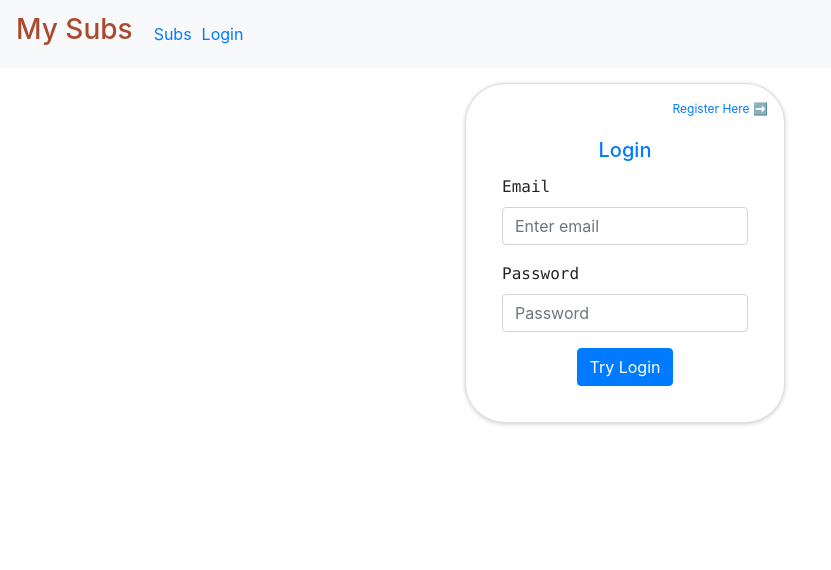
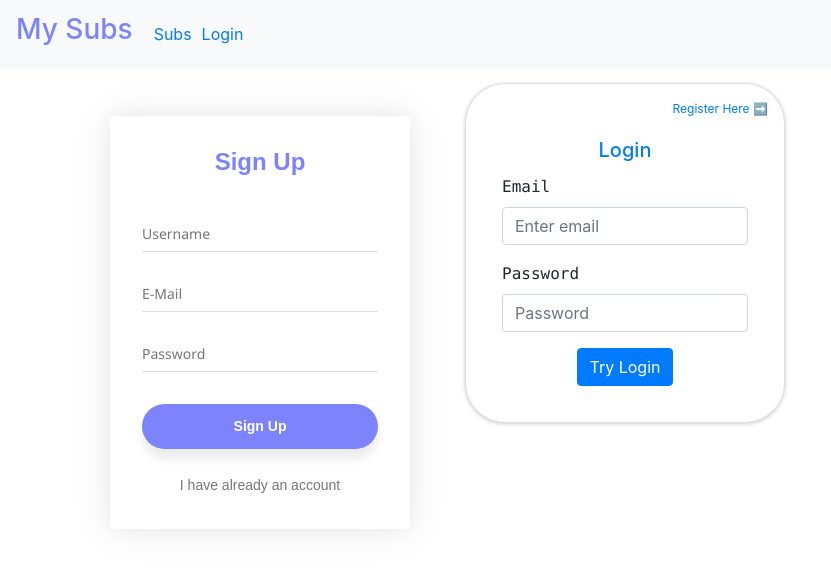
Before and after one commit to aardaipek/subscriptions-web-react, a React (Create React App) app: page / in a window 1280 px wide. Shown: the top 570 px of the page, without its empty margins (0-831 px from the left). Built offline with nearby package versions, Linux system fonts and the light colour scheme.

Commit message:
new ui components added

```diff
--- a/src/components/subscriptions/Subscription.js
+++ b/src/components/subscriptions/Subscription.js
@@ -21,9 +21,5 @@ function Subscription(props) {
 const layoutStyle = {
   marginTop: "10px",
 };
-const listStyle = {};
-const listItemStyle = {
-  cursor: "pointer",
-};
 
 export default Subscription;
--- a/src/components/ui-components/ConstantStyles.js
+++ b/src/components/ui-components/ConstantStyles.js
@@ -1,9 +1,10 @@
 // Colors
-export const primaryTheme = "#AA4A30";
-export const primaryTheme2 = "#D57149";
-export const primaryTheme3 = "#E89F71";
+export const primaryTheme = "#7C83FD";
+export const primaryTheme2 = "#476072";
+export const primaryTheme3 = "#185ADB";
 export const primaryTheme4 = "#EDCFA9";
 
 // Fonts
 export const fontFamily = "'Segoe UI', 'Helvetica Neue',sansserif";
-export const fontSize = "15px";
+export const fontSize = "14px";
+export const headingFontSize = "24px";
--- /dev/null
+++ b/src/components/ui-components/common/Button.js
@@ -0,0 +1,29 @@
+import styled, { css } from "styled-components";
+import { primaryTheme } from "../ConstantStyles";
+
+const CustomButton = ({ text }) => {
+  return <Button>{text}</Button>;
+};
+
+const Button = styled.button`
+  display: block;
+  width: 100%;
+  padding: 12px 0;
+  font-family: inherit;
+  font-size: 14px;
+  font-weight: 700;
+  color: #fff;
+  background-color: ${(props) => props.color || primaryTheme};;
+  border: 0;
+  border-radius: 35px;
+  box-shadow: 0 10px 10px rgba(0, 0, 0, .08);
+  cursor: pointer;
+  transition: all .25s cubic-bezier(.02, .01, .47, 1);
+
+  &:hover {
+    box-shadow: 0 15px 15px rgba(0, 0, 0, .16);
+    transform: translate(0, -5px);
+  }
+`
+
+export default CustomButton;
--- /dev/null
+++ b/src/components/ui-components/common/Card.js
@@ -0,0 +1,77 @@
+import React from "react";
+import styled, { css } from "styled-components";
+
+import CustomButton from "./Button";
+import Heading from "./Heading";
+import Input from "./Input";
+import Link from "./Link";
+
+const CustomCard = () => (
+  <CardWrapper>
+    <CardHeaderWrapper>
+      <Heading text="Sign Up"></Heading>
+    </CardHeaderWrapper>
+    <CardBody>
+      <CardFieldset>
+        <Input type="text" placeholder="Username"></Input>
+      </CardFieldset>
+
+      <CardFieldset>
+        <Input type="text" placeholder="E-Mail"></Input>
+      </CardFieldset>
+
+      <CardFieldset>
+        <Input type="password" placeholder="Password"></Input>
+      </CardFieldset>
+
+      <CardFieldset>
+        <CustomButton text="Sign Up" type="button"></CustomButton>
+      </CardFieldset>
+
+      <CardFieldset>
+        <Link text="I have already an account"></Link>
+      </CardFieldset>
+    </CardBody>
+  </CardWrapper>
+);
+
+const CardWrapper = styled.div`
+  overflow: hidden;
+  padding: 0 0 32px;
+  margin: 48px auto 0;
+  width: 300px;
+  font-family: Quicksand, arial, sans-serif;
+  box-shadow: 0 0 20px rgba(0, 0, 0, 0.05), 0 0px 40px rgba(0, 0, 0, 0.08);
+  border-radius: 5px;
+`;
+
+const CardHeaderWrapper = styled.header`
+  padding-top: 32px;
+  padding-bottom: 32px;
+`;
+
+const CardBody = styled.div`
+  padding-right: 32px;
+  padding-left: 32px;
+`;
+
+const CardFieldset = styled.fieldset`
+  position: relative;
+  padding: 0;
+  margin: 0;
+  border: 0;
+
+  & + & {
+    margin-top: 24px;
+  }
+
+  &:nth-last-of-type(2) {
+    margin-top: 32px;
+  }
+
+  &:last-of-type {
+    text-align: center;
+  }
+`;
+
+export default CustomCard;
--- /dev/null
+++ b/src/components/ui-components/common/Heading.js
@@ -0,0 +1,17 @@
+import styled, { css } from "styled-components";
+import { primaryTheme } from "../ConstantStyles";
+import { headingFontSize } from "../ConstantStyles";
+
+const Heading = ({ text, color,fontSize }) => {
+  return <CardHeading color={color} fontSize={fontSize}>{text}</CardHeading>;
+};
+
+const CardHeading = styled.h1`
+  color: ${p => p.color || primaryTheme};
+  font-size: ${p => p.fontSize || headingFontSize};
+  font-weight: bold;
+  text-align: center;
+
+`;
+
+export default Heading;
--- /dev/null
+++ b/src/components/ui-components/common/Input.js
@@ -0,0 +1,27 @@
+import styled, { css } from 'styled-components';
+import { fontSize } from '../ConstantStyles';
+import { primaryTheme } from '../ConstantStyles';
+import { fontFamily } from '../ConstantStyles';
+
+const Input = ({type,placeholder}) => {
+    return <CustomInput type={type} placeholder={placeholder}></CustomInput>
+}
+
+const CustomInput = styled.input`
+  padding: 7px 0;
+  width: 100%;
+  font-family: ${fontFamily};
+  font-size: ${fontSize};
+  border-top: 0;
+  border-right: 0;
+  border-bottom: 1px solid #ddd;
+  border-left: 0;
+  transition: border-bottom-color .25s ease-in;
+
+  &:focus {
+    border-bottom-color: ${primaryTheme};
+    outline: 0;
+  }
+`
+
+export default Input;
--- /dev/null
+++ b/src/components/ui-components/common/Link.js
@@ -0,0 +1,24 @@
+import styled, { css } from "styled-components";
+import { fontSize } from "../ConstantStyles";
+import { primaryTheme } from "../ConstantStyles";
+
+const Link = ({text,color}) => {
+    return <CustomLink color={color}>{text}</CustomLink>
+}
+
+const CustomLink = styled.a`
+  display: inline-block;
+  font-size: ${fontSize};
+  text-decoration: none;
+  color:#777;
+  cursor: pointer;
+  transition: color 0.25s ease-in;
+
+  &:hover {
+    color: ${p => p.color || primaryTheme};;
+    text-decoration: underline;
+  }
+`;
+
+
+export default Link;
--- a/src/components/ui-components/navigation/headerText.js
+++ b/src/components/ui-components/navigation/headerText.js
@@ -6,7 +6,7 @@ const NavbarBrandText = ({ title, color }) => {
 };
 
 const Headline = styled.h3`
-  color: ${(props) => props.color || primaryTheme}; ;
+  color: ${(props) => props.color || primaryTheme};
 `;
 
 export default NavbarBrandText;
--- a/src/pages/LoginPage.js
+++ b/src/pages/LoginPage.js
@@ -2,25 +2,38 @@ import { useState } from "react";
 import { NavLink } from "react-router-dom";
 import { Container, Col, Row, Card } from "react-bootstrap";
 import FormCard from "../components/Form";
+import CustomCard from "../components/ui-components/common/Card";
+import CustomButton from "../components/ui-components/common/Button";
 
 function Login() {
   const [isLoggedIn, setIsLoggedIn] = useState(false);
   const [token, setToken] = useState("");
 
-
-  function tryLogin(token){
+  function tryLogin(token) {
     setIsLoggedIn(true);
   }
 
   return (
     <Container>
       <Row>
-        <Col></Col>
+        <Col>
+          <CustomCard></CustomCard>
+        </Col>
         <Col>
           <Card style={cardStyle}>
-            {!isLoggedIn && <NavLink style={registerTextStyle} to="/register" className="text-right text-primary">Register Here <span>➡️</span></NavLink>}
+            {!isLoggedIn && (
+              <NavLink
+                style={registerTextStyle}
+                to="/register"
+                className="text-right text-primary"
+              >
+                Register Here <span>➡️</span>
+              </NavLink>
+            )}
             <Card.Body>
-              <Card.Title className="text-center text-primary">Login</Card.Title>
+              <Card.Title className="text-center text-primary">
+                Login
+              </Card.Title>
               <FormCard login={tryLogin}></FormCard>
             </Card.Body>
           </Card>
@@ -32,12 +45,12 @@ function Login() {
 }
 
 const registerTextStyle = {
-  fontSize:'12px',
-  cursor:'pointer'
-}
-const cardStyle= {
-  'marginTop':'15px',
-  "borderRadius":"40px"
-}
+  fontSize: "12px",
+  cursor: "pointer",
+};
+const cardStyle = {
+  marginTop: "15px",
+  borderRadius: "40px",
+};
 
 export default Login;
--- a/src/pages/SubscriptionsPage.js
+++ b/src/pages/SubscriptionsPage.js
@@ -2,6 +2,8 @@ import SubscriptionList from "../components/subscriptions/SubscriptionList";
 import { Container, Row, Col } from "react-bootstrap";
 import { useState, useEffect } from "react";
 import SubscriptionDetail from "../components/subscriptions/SubscriptionDetail";
+
+import Card from "../components/ui-components/common/Card";
 
 function SubscriptionsPage() {
   const [isloading, setIsLoading] = useState(true);
```
